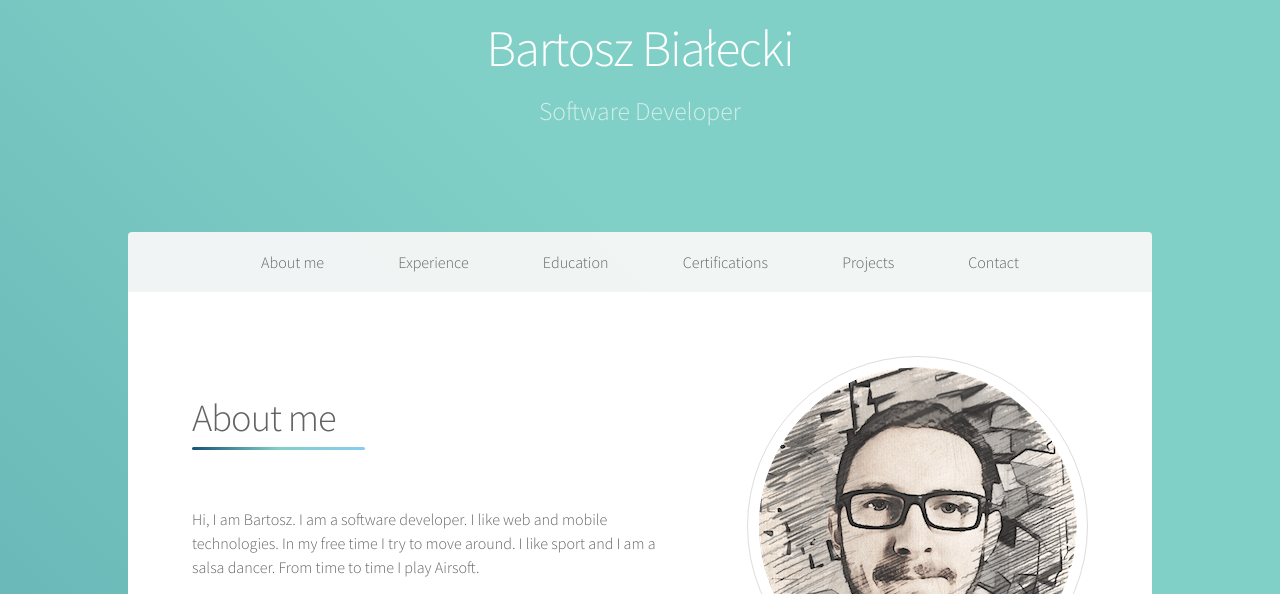
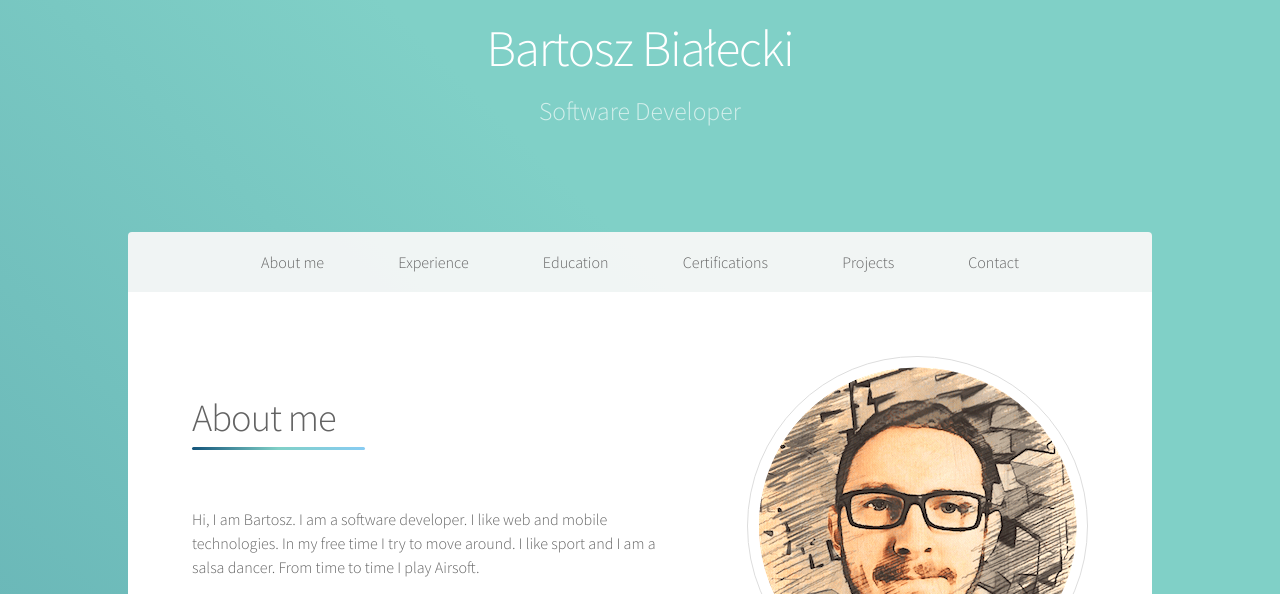
Before and after one commit to Jedrzej-Matuszewski/Portfolio-1, a website built with Parcel: page index.html in a window 1280 px wide. In both pictures the pointer is over the picture 917 px from the left and 732 px from the top of the page. Shown: the part 206-800 px from the top of the page. Built offline with nearby package versions, Linux system fonts and the light colour scheme.

Commit message:
Add filter to my photo

```diff
--- a/assets/css/about-me.css
+++ b/assets/css/about-me.css
@@ -8,6 +8,11 @@
     border-radius: 100%;
     margin-left: 4em;
     padding: .65em;
+    transition: filter .5s ease;
+}
+
+.about-me__photo:hover {
+    filter: saturate(4);
 }
 
 .about-me .content-section__header h2::after {
```
